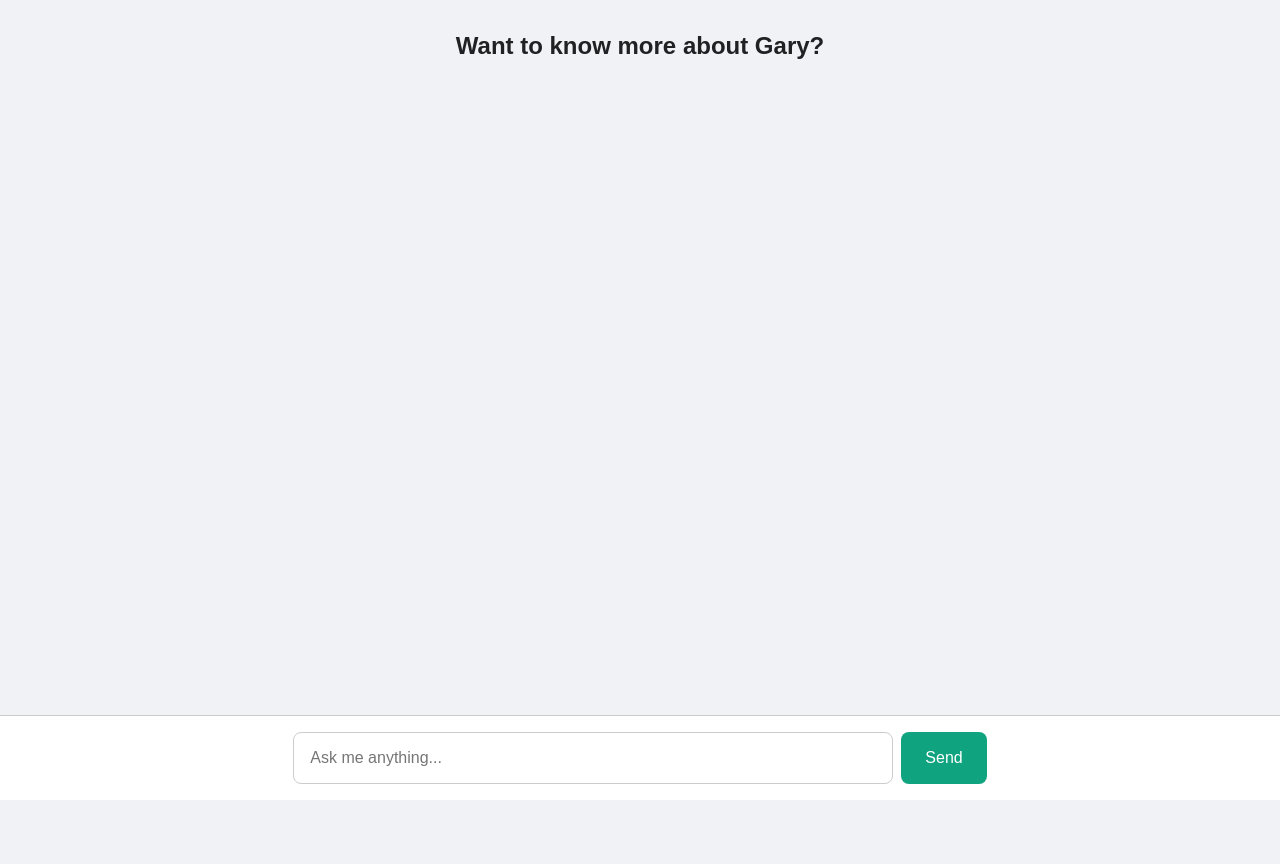
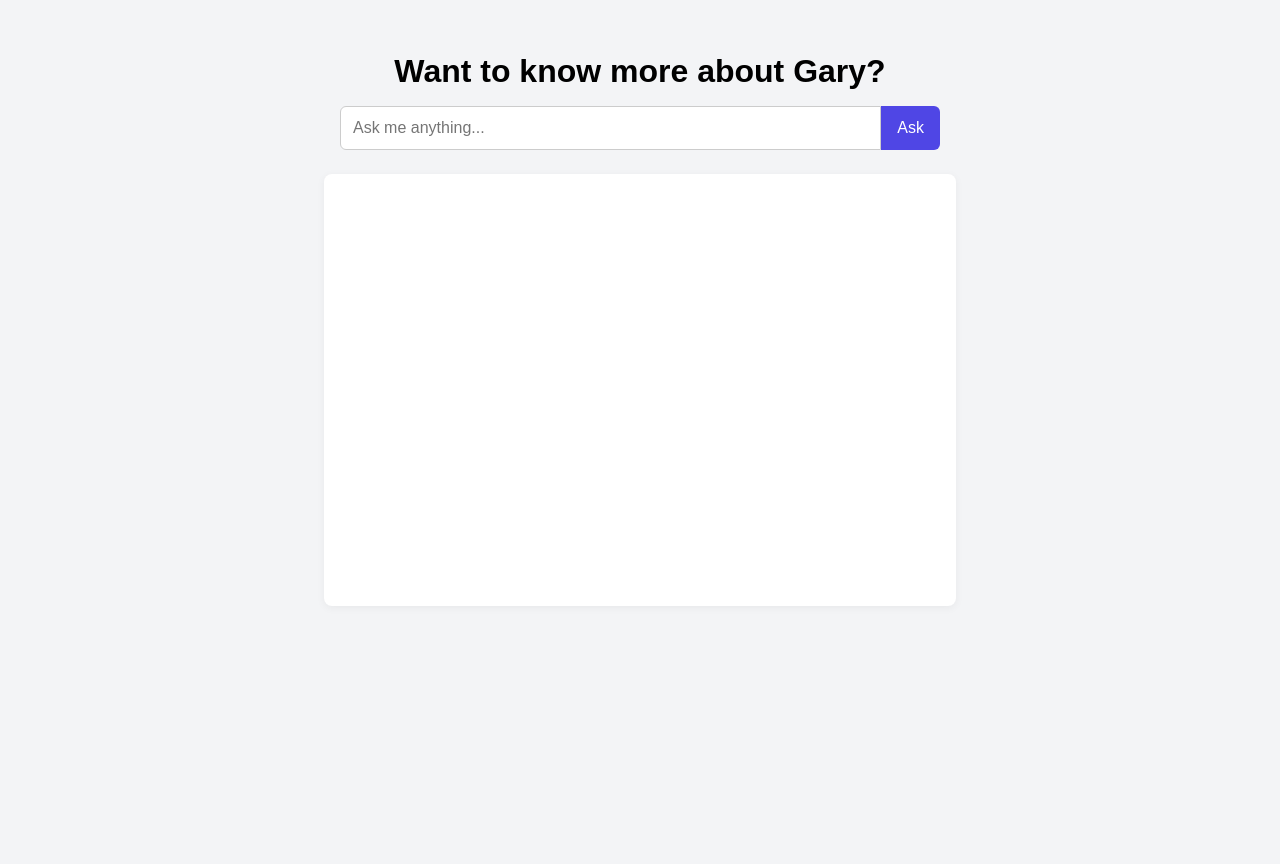
Before and after one commit to vgary/gpt, a FastAPI app: page / in a window 1280 px wide. Before the commit the page ends 800 px from the top, so only its background shows below. Run offline with FastAPI, Linux system fonts and the light colour scheme.

Commit message:
Update index.html

```diff
--- a/templates/index.html
+++ b/templates/index.html
@@ -2,117 +2,152 @@
 <html lang="en">
 <head>
   <meta charset="UTF-8" />
-  <meta name="viewport" content="width=device-width, initial-scale=1.0"/>
-  <title>Ask GaryGPT</title>
+  <meta name="viewport" content="width=device-width, initial-scale=1" />
+  <title>GaryGPT Chatbot</title>
   <style>
-    * {
-      box-sizing: border-box;
-    }
     body {
+      margin: 0;
       font-family: Arial, sans-serif;
-      margin: 0;
-      padding: 0;
-      background-color: #f0f2f5;
+      background-color: #f3f4f6;
       display: flex;
       flex-direction: column;
+      align-items: center;
+      padding: 2rem;
       min-height: 100vh;
     }
-
-    header {
+    h1 {
+      font-size: 2rem;
+      margin-bottom: 1rem;
       text-align: center;
-      padding: 2rem 1rem 1rem;
-      font-size: 1.5rem;
-      font-weight: bold;
-      color: #202123;
     }
-
-    #chat {
-      flex: 1;
-      padding: 1rem;
-      max-width: 800px;
-      margin: 0 auto;
-      overflow-y: auto;
-    }
-
-    .message {
-      background-color: white;
-      border-radius: 10px;
-      padding: 1rem;
-      margin-bottom: 1rem;
-      box-shadow: 0 2px 4px rgba(0, 0, 0, 0.1);
-    }
-
-    .message.user {
-      background-color: #d1e7ff;
-      align-self: flex-end;
-    }
-
-    .message.assistant {
-      background-color: #fefefe;
-      align-self: flex-start;
-    }
-
     form {
       display: flex;
-      justify-content: center;
-      padding: 1rem;
-      border-top: 1px solid #ccc;
-      background: white;
-      position: sticky;
-      bottom: 0;
-    }
-
-    input[type="text"] {
       width: 100%;
       max-width: 600px;
+      margin-bottom: 1.5rem;
+    }
+    input[type="text"] {
+      flex: 1;
+      padding: 0.75rem;
+      font-size: 1rem;
+      border: 1px solid #ccc;
+      border-radius: 0.375rem 0 0 0.375rem;
+    }
+    button {
+      padding: 0.75rem 1rem;
+      font-size: 1rem;
+      border: none;
+      background-color: #4f46e5;
+      color: white;
+      border-radius: 0 0.375rem 0.375rem 0;
+      cursor: pointer;
+      transition: background-color 0.2s ease;
+    }
+    button:hover {
+      background-color: #4338ca;
+    }
+    .chat-history {
+      width: 100%;
+      max-width: 600px;
+      background: white;
       padding: 1rem;
-      border: 1px solid #ccc;
-      border-radius: 8px;
-      font-size: 1rem;
+      border-radius: 0.5rem;
+      box-shadow: 0 2px 8px rgba(0,0,0,0.05);
+      height: 400px;
+      overflow-y: auto;
+      display: flex;
+      flex-direction: column;
     }
-
-    button {
-      margin-left: 0.5rem;
-      padding: 1rem 1.5rem;
-      border: none;
-      background-color: #10a37f;
-      color: white;
-      font-size: 1rem;
-      border-radius: 8px;
-      cursor: pointer;
+    .message {
+      margin-bottom: 1rem;
+      line-height: 1.4;
     }
-
+    .user {
+      font-weight: bold;
+      color: #2563eb;
+    }
+    .assistant {
+      font-weight: bold;
+      color: #10b981;
+    }
     @media (max-width: 600px) {
-      input[type="text"] {
-        font-size: 1rem;
-        padding: 0.75rem;
+      form {
+        flex-direction: column;
       }
-
+      input[type="text"], button {
+        width: 100%;
+        border-radius: 0.375rem;
+      }
       button {
-        padding: 0.75rem 1rem;
-        font-size: 0.95rem;
+        margin-top: 0.5rem;
+      }
+      .chat-history {
+        height: 300px;
       }
     }
   </style>
 </head>
 <body>
+  <h1>Want to know more about Gary?</h1>
 
-  <header>
-    Want to know more about Gary?
-  </header>
-
-  <div id="chat">
-    {% for msg in messages %}
-      <div class="message {{ msg.role }}">
-        {{ msg.content }}
-      </div>
-    {% endfor %}
-  </div>
-
-  <form action="/chat" method="post">
-    <input type="text" name="message" placeholder="Ask me anything..." required />
-    <button type="submit">Send</button>
+  <form id="chat-form">
+    <input
+      type="text"
+      id="user_input"
+      placeholder="Ask me anything..."
+      required
+      autocomplete="off"
+    />
+    <button type="submit">Ask</button>
   </form>
 
+  <div class="chat-history" id="chat-history"></div>
+
+  <script>
+    const form = document.getElementById("chat-form");
+    const input = document.getElementById("user_input");
+    const chatHistory = document.getElementById("chat-history");
+
+    form.addEventListener("submit", async (e) => {
+      e.preventDefault();
+      const question = input.value.trim();
+      if (!question) return;
+
+      // Add user message
+      const userMsg = document.createElement("div");
+      userMsg.classList.add("message");
+      userMsg.innerHTML = `<span class="user">You:</span> ${question}`;
+      chatHistory.appendChild(userMsg);
+
+      chatHistory.scrollTop = chatHistory.scrollHeight;
+      input.value = "";
+      input.disabled = true;
+
+      try {
+        const res = await fetch("/chat", {
+          method: "POST",
+          headers: { "Content-Type": "application/json" },
+          body: JSON.stringify({ user_input: question }),
+        });
+        const data = await res.json();
+
+        const assistantMsg = document.createElement("div");
+        assistantMsg.classList.add("message");
+        assistantMsg.innerHTML = `<span class="assistant">GaryGPT:</span> ${data.response}`;
+        chatHistory.appendChild(assistantMsg);
+
+        chatHistory.scrollTop = chatHistory.scrollHeight;
+      } catch (error) {
+        const errorMsg = document.createElement("div");
+        errorMsg.classList.add("message");
+        errorMsg.innerHTML = `<span class="assistant">GaryGPT:</span> Sorry, something went wrong.</div>`;
+        chatHistory.appendChild(errorMsg);
+        chatHistory.scrollTop = chatHistory.scrollHeight;
+      } finally {
+        input.disabled = false;
+        input.focus();
+      }
+    });
+  </script>
 </body>
 </html>
```
